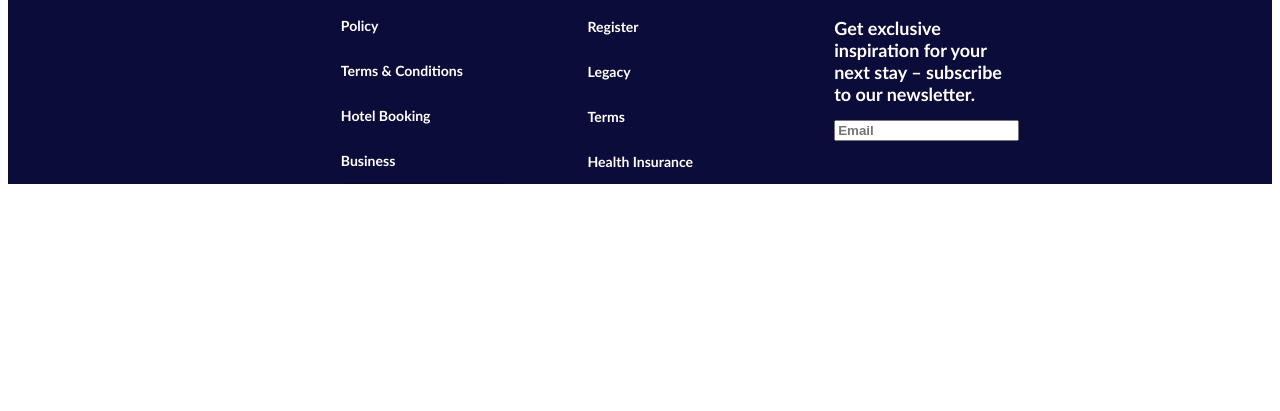
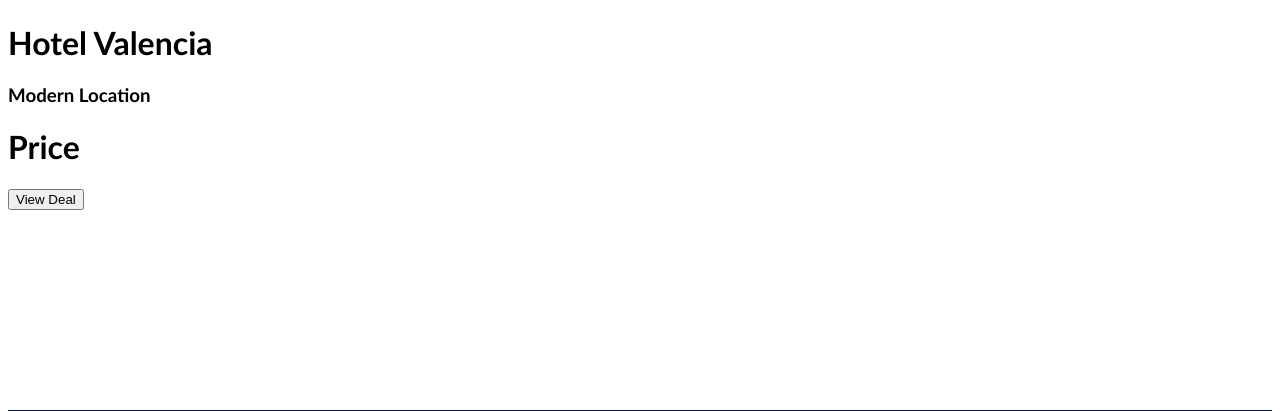
Before and after one commit to KURRI173/Information-Systems, a Flask app: template templates/destinationpage.html in a window 1280 px wide. Shown: the part 609-1020 px from the top of the page. Before the commit the page ends 793 px from the top, so only its background shows below. Run offline with Flask 3, Linux system fonts and the light colour scheme; the template is opened without the code that fills it, so the values that code supplies are empty.

Commit message:
addbutton

```diff
--- a/templates/destinationpage.html
+++ b/templates/destinationpage.html
@@ -10,9 +10,15 @@
     {% include 'Components/header.html' %}
     <main>
      <div class="sectiondestination">
-        <img src=""/>
-         <div class="textsection1"></div>
-         <div class="textsection2"></div>
+        <img src="panel1image1.avif"/>
+         <div class="textsection1">
+            <h1>Hotel Valencia</h1>
+            <h3>Modern Location</h3>
+         </div>
+         <div class="textsection2">
+            <h1>Price</h1>
+            <button>View Deal</button>
+         </div>
      </div>
     </main>
     {% include 'Components/Footer.html' %}
```
